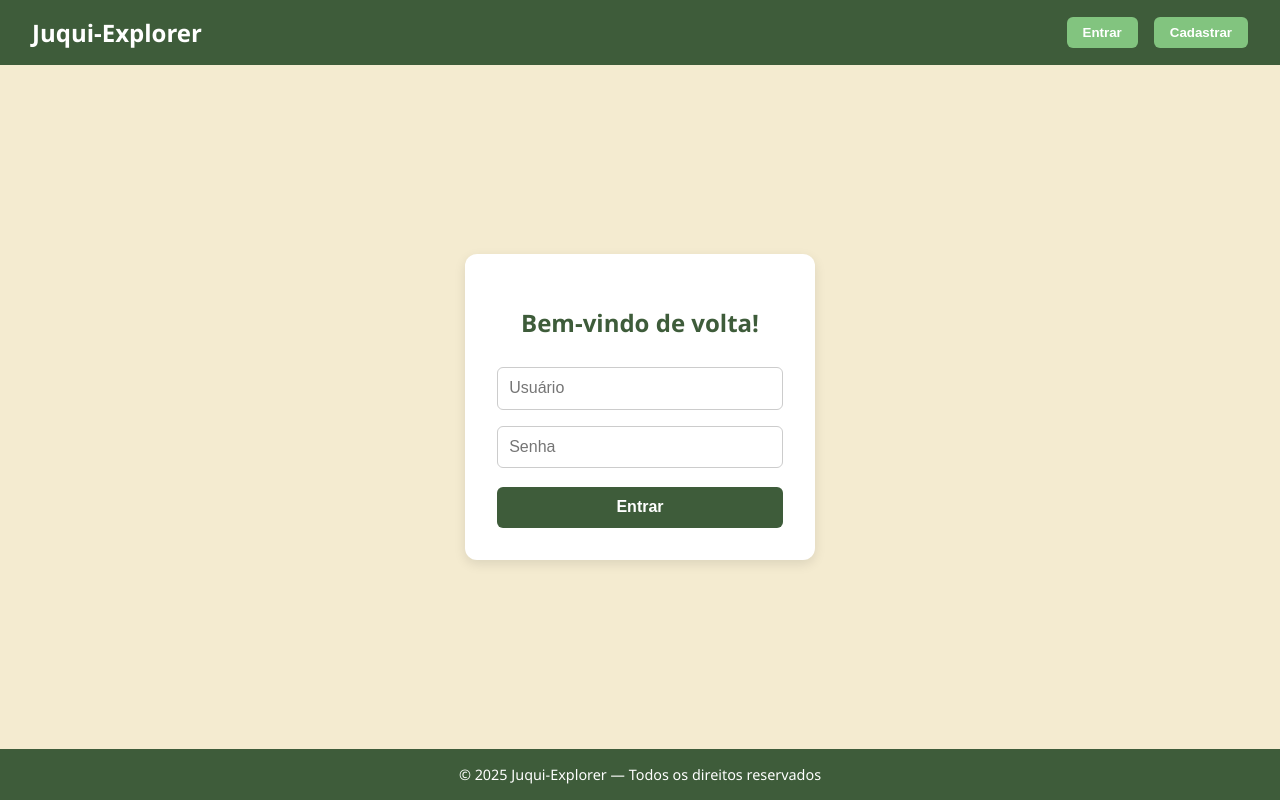
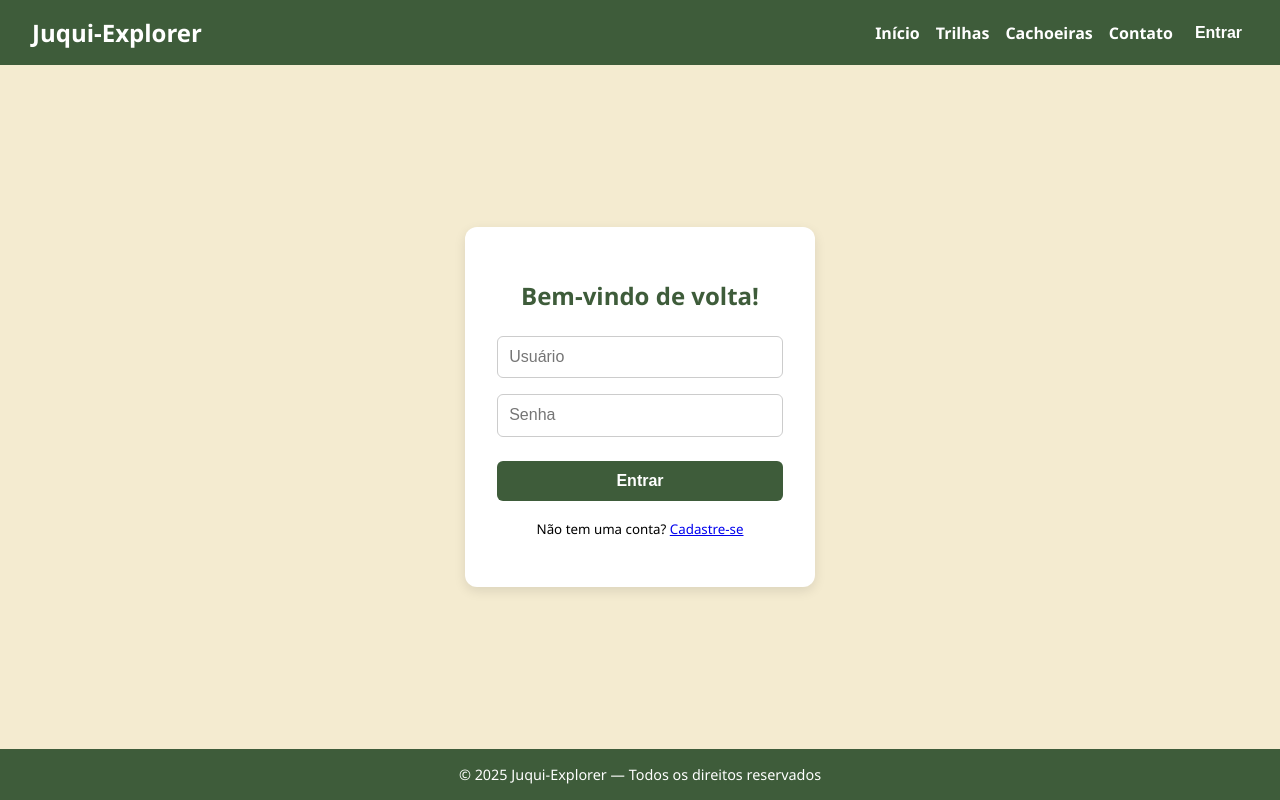
Before and after one commit to renanheriky/Juqui-explorer-, a plain HTML site: page login.html in a window 1280 px wide. Drawn offline with Linux system fonts and the light colour scheme.

Commit message:
Update login.html

```diff
--- a/login.html
+++ b/login.html
@@ -3,11 +3,9 @@
 <head>
   <meta charset="UTF-8" />
   <meta name="viewport" content="width=device-width, initial-scale=1.0"/>
-  <title>Juqui-Explorer | Acesso</title>
+  <title>Login - Juqui-Explorer</title>
   <style>
-    * {
-      box-sizing: border-box;
-    }
+    * { box-sizing: border-box; }
 
     body {
       margin: 0;
@@ -20,62 +18,60 @@
 
     header {
       background-color: #3E5C3A;
+      color: white;
       padding: 1rem 2rem;
-      color: white;
       display: flex;
       justify-content: space-between;
       align-items: center;
+      flex-wrap: wrap;
     }
 
-    header h1 {
+    .logo {
       font-size: 1.5rem;
-      margin: 0;
+      font-weight: bold;
     }
 
     nav {
       display: flex;
       gap: 1rem;
+      flex-wrap: wrap;
     }
 
-    nav button {
-      background: #82C47F;
+    nav a, nav button {
+      background: none;
       border: none;
       color: white;
-      padding: 0.5rem 1rem;
-      border-radius: 6px;
+      font-weight: bold;
       cursor: pointer;
-      font-weight: bold;
+      text-decoration: none;
+      font-size: 1rem;
     }
 
-    nav button:hover {
-      background: #6caf6a;
+    nav button:hover, nav a:hover {
+      text-decoration: underline;
     }
 
     main {
       flex: 1;
       display: flex;
+      justify-content: center;
       align-items: center;
-      justify-content: center;
       padding: 2rem;
     }
 
     .box {
-      background-color: white;
+      background: white;
       padding: 2rem;
       border-radius: 12px;
-      box-shadow: 0 4px 12px rgba(0, 0, 0, 0.1);
+      box-shadow: 0 4px 12px rgba(0,0,0,0.1);
+      max-width: 350px;
       width: 100%;
-      max-width: 350px;
       text-align: center;
-      display: none;
-    }
-
-    .box.active {
-      display: block;
     }
 
     .box h2 {
       color: #3E5C3A;
+      margin-bottom: 1rem;
     }
 
     .box input {
@@ -87,7 +83,7 @@
       font-size: 1rem;
     }
 
-    .btn-main {
+    .box button {
       width: 100%;
       padding: 0.7rem;
       background: #3E5C3A;
@@ -97,11 +93,15 @@
       font-size: 1rem;
       font-weight: bold;
       cursor: pointer;
-      margin-top: 0.7rem;
+      margin-top: 1rem;
     }
 
-    .btn-main:hover {
+    .box button:hover {
       background: #2E4430;
+    }
+
+    #welcome {
+      display: none;
     }
 
     footer {
@@ -116,112 +116,96 @@
 <body>
 
   <header>
-    <h1>Juqui-Explorer</h1>
+    <div class="logo">Juqui-Explorer</div>
     <nav>
-      <button onclick="navigateTo('login')">Entrar</button>
-      <button onclick="navigateTo('register')">Cadastrar</button>
-      <button onclick="logout()" id="logoutBtn" style="display: none;">Sair</button>
+      <a href="index.html">Início</a>
+      <a href="trilhas.html">Trilhas</a>
+      <a href="cachoeiras.html">Cachoeiras</a>
+      <a href="contato.html">Contato</a>
+      <button onclick="toggleAuthBox()" id="authBtn">Entrar</button>
+      <button onclick="logout()" id="logoutBtn" style="display:none;">Sair</button>
     </nav>
   </header>
 
   <main>
-    <!-- Login -->
-    <div class="box active" id="loginBox">
-      <h2>Bem-vindo de volta!</h2>
-      <input type="text" id="loginUser" placeholder="Usuário" />
-      <input type="password" id="loginPass" placeholder="Senha" />
-      <button class="btn-main" onclick="login()">Entrar</button>
+    <div class="box" id="loginBox">
+      <h2 id="formTitle">Bem-vindo de volta!</h2>
+      <input type="text" id="username" placeholder="Usuário">
+      <input type="password" id="password" placeholder="Senha">
+      <button onclick="handleLogin()">Entrar</button>
+      <p style="margin-top:1rem;">
+        <small>Não tem uma conta? <a href="#" onclick="switchMode()">Cadastre-se</a></small>
+      </p>
     </div>
 
-    <!-- Cadastro -->
-    <div class="box" id="registerBox">
-      <h2>Crie sua conta</h2>
-      <input type="text" id="registerUser" placeholder="Escolha um usuário" />
-      <input type="password" id="registerPass" placeholder="Crie uma senha" />
-      <button class="btn-main" onclick="register()">Cadastrar</button>
-    </div>
-
-    <!-- Boas-vindas -->
-    <div class="box" id="welcomeBox">
+    <div class="box" id="welcome">
       <h2>Olá, <span id="userDisplay"></span> 👋</h2>
-      <p>Você está logado no Juqui-Explorer!</p>
-      <button class="btn-main" onclick="navigateTo('login')">Voltar à Página Inicial</button>
+      <p>Você está logado no Juqui-Explorer.</p>
+      <button onclick="logout()">Sair</button>
     </div>
   </main>
 
-  <footer>
-    &copy; 2025 Juqui-Explorer — Todos os direitos reservados
-  </footer>
+  <footer>&copy; 2025 Juqui-Explorer — Todos os direitos reservados</footer>
 
   <script>
-    function navigateTo(page) {
-      document.querySelectorAll('.box').forEach(box => box.classList.remove('active'));
-      document.getElementById('loginBox').style.display = 'none';
-      document.getElementById('registerBox').style.display = 'none';
-      document.getElementById('welcomeBox').style.display = 'none';
+    let mode = 'login';
 
-      if (page === 'login') {
-        document.getElementById('loginBox').classList.add('active');
-        document.getElementById('loginBox').style.display = 'block';
-      } else if (page === 'register') {
-        document.getElementById('registerBox').classList.add('active');
-        document.getElementById('registerBox').style.display = 'block';
-      } else if (page === 'welcome') {
-        document.getElementById('welcomeBox').classList.add('active');
-        document.getElementById('welcomeBox').style.display = 'block';
-      }
+    function switchMode() {
+      mode = mode === 'login' ? 'register' : 'login';
+      document.getElementById('formTitle').innerText =
+        mode === 'login' ? 'Bem-vindo de volta!' : 'Crie sua conta';
+      document.querySelector('#loginBox button').innerText =
+        mode === 'login' ? 'Entrar' : 'Cadastrar';
     }
 
-    function register() {
-      const user = document.getElementById('registerUser').value.trim();
-      const pass = document.getElementById('registerPass').value.trim();
+    function handleLogin() {
+      const user = document.getElementById('username').value.trim();
+      const pass = document.getElementById('password').value.trim();
+
       if (!user || !pass) return alert('Preencha todos os campos.');
 
       let users = JSON.parse(localStorage.getItem('users') || '{}');
-      if (users[user]) {
-        alert('Esse nome de usuário já existe.');
+
+      if (mode === 'register') {
+        if (users[user]) {
+          alert('Usuário já existe!');
+          return;
+        }
+        users[user] = pass;
+        localStorage.setItem('users', JSON.stringify(users));
+        alert('Cadastro realizado! Agora faça o login.');
+        switchMode();
         return;
       }
 
-      users[user] = pass;
-      localStorage.setItem('users', JSON.stringify(users));
-      alert('Cadastro realizado com sucesso! Agora é só entrar 😄');
-      navigateTo('login');
-    }
-
-    function login() {
-      const user = document.getElementById('loginUser').value.trim();
-      const pass = document.getElementById('loginPass').value.trim();
-      if (!user || !pass) return alert('Preencha todos os campos.');
-
-      let users = JSON.parse(localStorage.getItem('users') || '{}');
-      if (users[user] && users[user] === pass) {
+      if (users[user] === pass) {
         localStorage.setItem('loggedUser', user);
         showWelcome(user);
       } else {
-        alert('Usuário ou senha inválidos.');
+        alert('Usuário ou senha incorretos.');
       }
     }
 
     function showWelcome(user) {
+      document.getElementById('loginBox').style.display = 'none';
+      document.getElementById('welcome').style.display = 'block';
       document.getElementById('userDisplay').innerText = user;
+      document.getElementById('authBtn').style.display = 'none';
       document.getElementById('logoutBtn').style.display = 'inline-block';
-      navigateTo('welcome');
     }
 
     function logout() {
       localStorage.removeItem('loggedUser');
-      document.getElementById('logoutBtn').style.display = 'none';
-      navigateTo('login');
+      location.reload();
     }
 
-    // Quando recarregar a página
-    const user = localStorage.getItem('loggedUser');
-    if (user) {
-      showWelcome(user);
-    } else {
-      navigateTo('login');
+    function toggleAuthBox() {
+      document.getElementById('loginBox').style.display = 'block';
+      document.getElementById('welcome').style.display = 'none';
     }
+
+    const logged = localStorage.getItem('loggedUser');
+    if (logged) showWelcome(logged);
   </script>
 
 </body>
```
